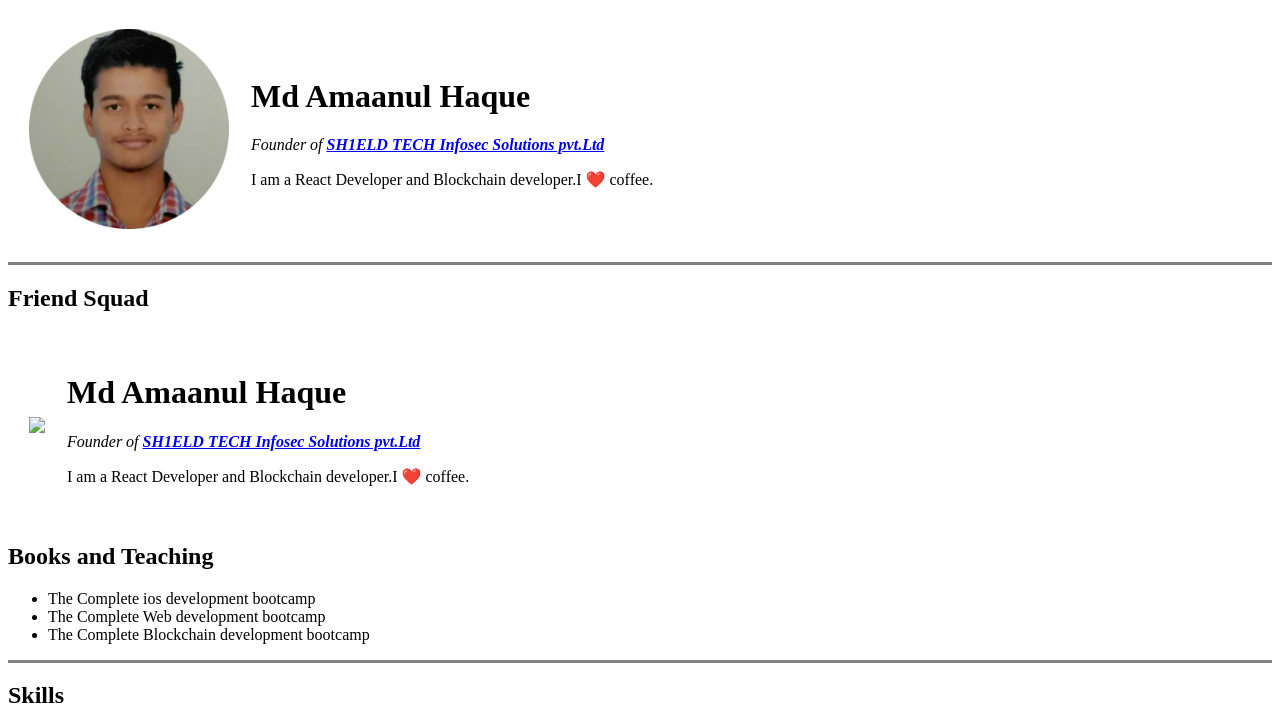
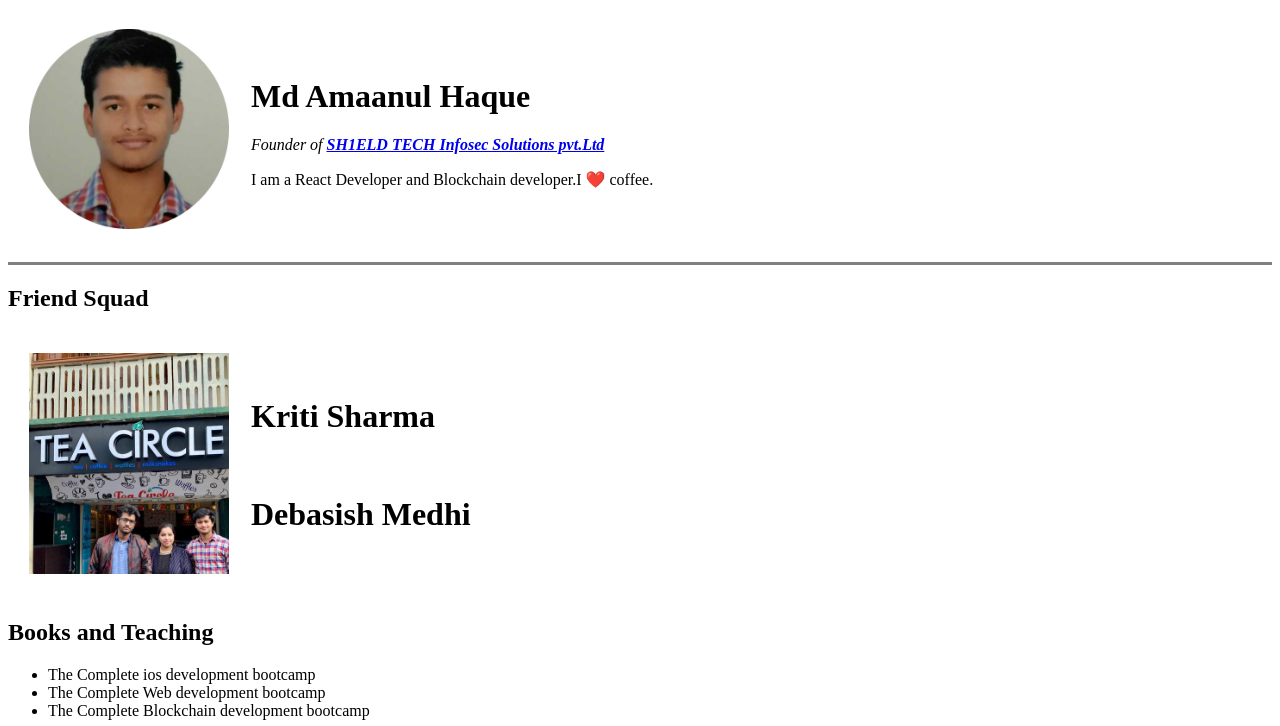
Before and after one commit to Amaanul-Haque/cv, a plain HTML site: page index.html in a window 1280 px wide. Shown: the top 726 px of the page. Drawn offline with Linux system fonts and the light colour scheme.

Commit message:
Update index.html

```diff
--- a/index.html
+++ b/index.html
@@ -22,11 +22,10 @@
     <h2>Friend Squad</h2>
     <table cellspacing="20">
         <tr>
-            <td><img src="./images/" width=200 ></td>
+            <td><img src="./images/WhatsApp Image 2021-09-29 at 18.55.06.jpeg" width=200 ></td>
             <td>
-                <h1>Md Amaanul Haque</h1>
-                <p><em>Founder of <strong><a href="https://sh1eldtech.com/">SH1ELD TECH Infosec Solutions pvt.Ltd</a></strong></em></p>
-                <p>I am a React Developer and Blockchain developer.I ❤️ coffee.</p>
+                <h1>Kriti Sharma</h1><br>
+                <h1>Debasish Medhi</h1>
             </td>
         </tr>
     </table>
```
